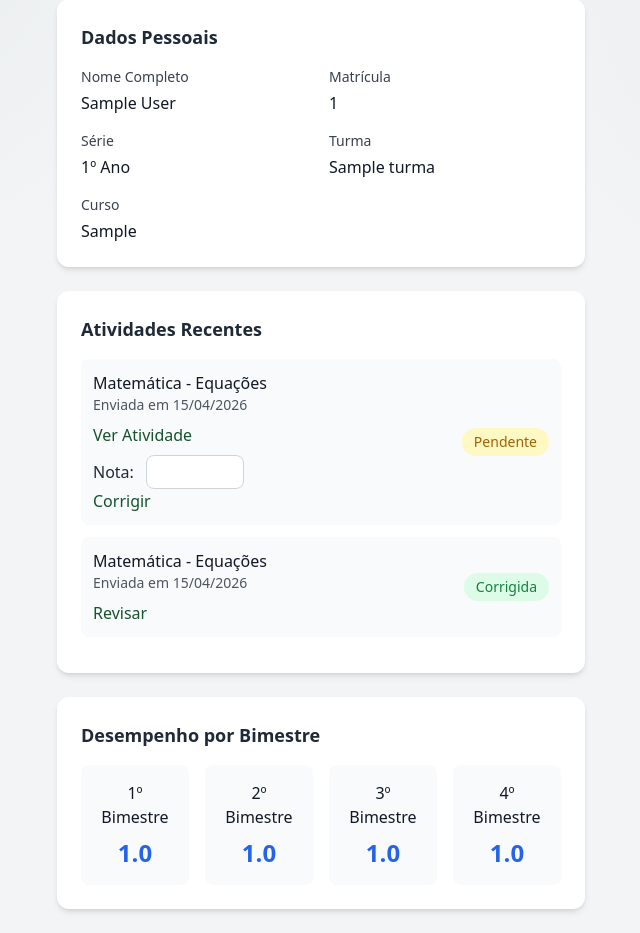
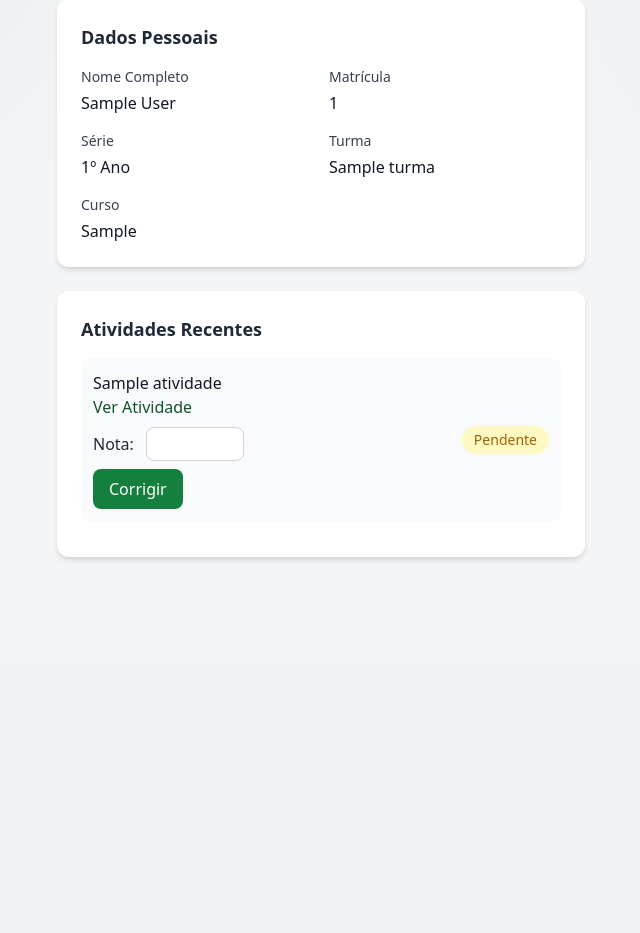
Before and after one commit to Ualter-Lab/SEA, a Flask app: page /aluno/1 in a window 1280 px wide. Shown: the part 137-1070 px from the top of the page, without its empty margins (319-959 px from the left). After the commit the page ends 697 px from the top, so only its background shows below. Run offline with Flask 3, Linux system fonts and the light colour scheme; a user stored in the database is signed in; tables that the repository leaves empty hold one stand-in row (values such as "Sample post"); some libraries are stand-ins or nearby versions.

Commit message:
Finalização das funções de envio de atividade
- Corrigindo o erro de não aparecer as atividades enviada do aluno
- Feito as funções de corrigir atividade e baixar o arquivo enviado
- Foi atualizado o modelo do banco de dados e algumas funções de templates para se adaptar a atualização
- Falta finalizar a função de revisar a atividade corrigida, e fazer as notificações de ações do site

```diff
--- a/templates/subpage.html
+++ b/templates/subpage.html
@@ -1,5 +1,6 @@
 <!doctype html>
 <html lang="pt-BR">
+
 <head>
   <meta charset="UTF-8" />
   <meta name="viewport" content="width=device-width, initial-scale=1.0" />
@@ -24,21 +25,17 @@
     body {
       margin: 0;
       background:
-          radial-gradient(
-            circle at 10% 0%,
+        radial-gradient(circle at 10% 0%,
           rgba(22, 101, 52, 0.06),
-            transparent 28%
-          ),
-          radial-gradient(
-            circle at 90% 10%,
+          transparent 28%),
+        radial-gradient(circle at 90% 10%,
           rgba(22, 101, 52, 0.045),
-            transparent 25%
-          ),
+          transparent 25%),
         var(--sea-bg);
       color: #1f2937;
     }
 
-      body > div:first-of-type {
+    body>div:first-of-type {
       z-index: 50;
       box-shadow: 0 2px 12px rgba(0, 0, 0, 0.08);
       backdrop-filter: blur(8px);
@@ -85,15 +82,15 @@
         overflow-x: hidden;
       }
 
-        body > div:first-of-type {
+      body>div:first-of-type {
         padding: 0.85rem 1rem;
       }
 
-        body > div:first-of-type h1 {
+      body>div:first-of-type h1 {
         font-size: 0.98rem;
       }
 
-        body > div:first-of-type a {
+      body>div:first-of-type a {
         font-size: 0.9rem;
       }
 
@@ -124,7 +121,7 @@
       padding-bottom: 2.5rem;
     }
 
-      .max-w-4xl > * {
+    .max-w-4xl>* {
       animation: seaFadeUp 0.35s ease both;
     }
 
@@ -172,6 +169,7 @@
         opacity: 0;
         transform: translateY(7px);
       }
+
       to {
         opacity: 1;
         transform: translateY(0);
@@ -197,7 +195,7 @@
         gap: 0.75rem;
       }
 
-        .max-w-4xl .flex.justify-between > span {
+      .max-w-4xl .flex.justify-between>span {
         flex-shrink: 0;
       }
 
@@ -211,6 +209,7 @@
     }
   </style>
 </head>
+
 <body class="bg-gray-100 min-h-screen">
   <!-- Navbar -->
   <div class="bg-green-800 text-white p-4 flex justify-between">
@@ -229,16 +228,12 @@
 
       <div class="grid md:grid-cols-2 gap-4">
         <div>
-            <label class="block text-sm font-medium text-gray-700"
-              >Nome Completo</label
-            >
+          <label class="block text-sm font-medium text-gray-700">Nome Completo</label>
           <p class="mt-1 text-gray-900">{{ name }}</p>
         </div>
 
         <div>
-            <label class="block text-sm font-medium text-gray-700"
-              >Matrícula</label
-            >
+          <label class="block text-sm font-medium text-gray-700">Matrícula</label>
           <p class="mt-1 text-gray-900">{{ matricula }}</p>
         </div>
 
@@ -264,84 +259,66 @@
       <h3 class="text-lg font-semibold text-gray-800 mb-4">
         Atividades Recentes
       </h3>
-
+      {% if atividades_pendente %}
+      {% for p in atividades_pendente %}
       <div class="space-y-3 mb-3">
-          <div
-            class="flex justify-between items-center p-3 bg-gray-50 rounded-lg"
-          >
+        <div class="flex justify-between items-center p-3 bg-gray-50 rounded-lg">
           <div>
-              <h4 class="font-medium text-gray-900">Matemática - Equações</h4>
-              <p class="text-sm mb-2 text-gray-600">Enviada em 15/04/2026</p>
-              <a href="#" class="text-green-900 hover:underline"
-                >Ver Atividade</a
-              >
+            <h4 class="font-medium text-gray-900">{{ p.atividade_ref.name }}</h4>
+            <a href="/download-files/{{ p.relacao_atividade }}/{{ student_id }}"
+              class="text-green-900 hover:underline">Ver Atividade</a>
             <br />
-              <form action="/corrigir" method="post" class="mt-2">
+            <form action="/corrigir-atividade/{{ p.relacao_atividade }}/{{ p.id_aluno }}" method="post" class="mt-2">
               <label for="nota">Nota:</label>
-                <input
-                  type="number"
-                  id="nota"
-                  name="nota"
-                  min="0"
-                  max="10"
-                  class="ml-2 px-2 py-1 border border-gray-300 rounded-lg focus:outline-none focus:ring-2 focus:ring-green-600"
-                />
+              <input type="number" id="nota" name="nota" min="0" max="10"
+                class="ml-2 px-2 py-1 border border-gray-300 rounded-lg focus:outline-none focus:ring-2 focus:ring-green-600" />
+                <br/>
+              <button type="submit" class="mt-2 bg-green-700 hover:bg-green-600 text-white px-4 py-2 rounded-lg">
+                Corrigir
+              </button>
             </form>
-              <a href="#" class="text-green-900 hover:underline">Corrigir</a>
           </div>
-            <span
-              class="px-3 py-1 bg-yellow-100 text-yellow-700 rounded-full text-sm"
-            >
+          <span class="px-3 py-1 bg-yellow-100 text-yellow-700 rounded-full text-sm">
             Pendente
           </span>
         </div>
       </div>
+      {% else %}
+      <div class="space-y-3 mb-3">
+        <div class="flex justify-between items-center p-3 bg-gray-50 rounded-lg">
+          <div>
+            <h4 class="font-medium text-gray-900">Nenhuma atividade pendente</h4>
+          </div>
+        </div>
+      </div>
+      {% endfor %}
+      {% endif %}
 
+      {% if atividades_corrigida %}
+      {% for c in atividades_corrigida %}
       <div class="space-y-3 mb-3">
-          <div
-            class="flex justify-between items-center p-3 bg-gray-50 rounded-lg"
-          >
+        <div class="flex justify-between items-center p-3 bg-gray-50 rounded-lg">
           <div>
-              <h4 class="font-medium text-gray-900">Matemática - Equações</h4>
-              <p class="text-sm mb-2 text-gray-600">Enviada em 15/04/2026</p>
-              <a href="#" class="text-green-900 hover:underline">Revisar</a>
+            <h4 class="font-medium text-gray-900">{{ c.atividade_ref.name }}</h4>
+
+            <a href="/download-files/{{ c.relacao_atividade }}/{{ student_id }}"
+              class="text-green-900 hover:underline">Revisar</a>
           </div>
-            <span
-              class="px-3 py-1 bg-green-100 text-green-700 rounded-full text-sm"
-            >
+          <span class="px-3 py-1 bg-green-100 text-green-700 rounded-full text-sm">
             Corrigida
           </span>
         </div>
       </div>
-      </div>
-
-      <!-- Desempenho -->
-      <div class="bg-white p-6 rounded-xl shadow-md">
-        <h3 class="text-lg font-semibold text-gray-800 mb-4">
-          Desempenho por Bimestre
-        </h3>
-
-        <div class="grid md:grid-cols-4 gap-4">
-          <div class="text-center p-4 bg-gray-50 rounded-lg">
-            <h4 class="font-medium text-gray-900">1º Bimestre</h4>
-            <p class="text-2xl font-bold text-blue-600 mt-2">{{ mb1 }}</p>
-          </div>
-
-          <div class="text-center p-4 bg-gray-50 rounded-lg">
-            <h4 class="font-medium text-gray-900">2º Bimestre</h4>
-            <p class="text-2xl font-bold text-blue-600 mt-2">{{ mb2 }}</p>
-          </div>
-
-          <div class="text-center p-4 bg-gray-50 rounded-lg">
-            <h4 class="font-medium text-gray-900">3º Bimestre</h4>
-            <p class="text-2xl font-bold text-blue-600 mt-2">{{ mb3 }}</p>
-          </div>
-
-          <div class="text-center p-4 bg-gray-50 rounded-lg">
-            <h4 class="font-medium text-gray-900">4º Bimestre</h4>
-            <p class="text-2xl font-bold text-blue-600 mt-2">{{ mb4 }}</p>
+      {% else %}
+      <div class="space-y-3 mb-3">
+        <div class="flex justify-between items-center p-3 bg-gray-50 rounded-lg">
+          <div>
+            <h4 class="font-medium text-gray-900">Nenhuma atividade pendente</h4>
           </div>
         </div>
+      </div>
+      {% endfor %}
+      {% endif %}
     </div>
   </div>
 
@@ -401,24 +378,11 @@
       </p>
 
       <!-- Form de envio -->
-        <form
-          action="/update-files/{{ a.id }}"
-          method="post"
-          enctype="multipart/form-data"
-          class="mt-4 space-y-3"
-        >
+      <form action="/update-files/{{ a.id }}" method="post" enctype="multipart/form-data" class="mt-4 space-y-3">
 
-          <input
-            type="file"
-            name="arquivo"
-            required
-            class="w-full"
-          />
+        <input type="file" name="arquivo" required class="w-full" />
 
-          <button
-            type="submit"
-            class="bg-green-700 hover:bg-green-600 text-white px-4 py-2 rounded-lg"
-          >
+        <button type="submit" class="bg-green-700 hover:bg-green-600 text-white px-4 py-2 rounded-lg">
           Enviar atividade
         </button>
 
@@ -463,15 +427,11 @@
       </p>
 
       {% if e.status == "pendente" %}
-        <span
-          class="inline-block mt-3 bg-yellow-100 text-yellow-700 px-3 py-1 rounded-full text-sm"
-        >
+      <span class="inline-block mt-3 bg-yellow-100 text-yellow-700 px-3 py-1 rounded-full text-sm">
         Pendente de correção
       </span>
       {% else %}
-        <span
-          class="inline-block mt-3 bg-green-100 text-green-700 px-3 py-1 rounded-full text-sm"
-        >
+      <span class="inline-block mt-3 bg-green-100 text-green-700 px-3 py-1 rounded-full text-sm">
         correção feita
       </span>
       {% endif %}
@@ -504,9 +464,7 @@
           <div class="font-light">{{ p.is_teacher }}</div>
           <div class="text-sm text-gray-500 mt-1">
             <a href="/p_excluir/{{ p.id }}" class="text-red-900">Excluir</a> |
-              <a href="/p_confirmar/{{ p.id }}" class="text-green-900"
-                >Confirmar</a
-              >
+            <a href="/p_confirmar/{{ p.id }}" class="text-green-900">Confirmar</a>
           </div>
         </li>
         {% endfor %}
@@ -525,9 +483,7 @@
           <div class="text-sm text-gray-500 mt-1">
             <a href="/logout_materia/{{ m.id }}" class="text-red-900">Sair</a>
             |
-              <a href="/submateria/{{ m.id }}" class="text-green-900"
-                >Ver matéria</a
-              >
+            <a href="/submateria/{{ m.id }}" class="text-green-900">Ver matéria</a>
           </div>
         </li>
         {% endfor %}
@@ -536,15 +492,9 @@
         Entrar em uma nova matéria
       </h3>
       <form action="/entrar_matéria" method="post" class="space-y-4">
-          <input
-            type="text"
-            name="id_materia"
-            placeholder="ID da matéria"
-            class="w-full px-4 py-2 border rounded-lg focus:ring-2 focus:ring-green-600"
-          />
-          <button
-            class="bg-green-700 hover:bg-green-600 text-white px-4 py-2 rounded-lg"
-          >
+        <input type="text" name="id_materia" placeholder="ID da matéria"
+          class="w-full px-4 py-2 border rounded-lg focus:ring-2 focus:ring-green-600" />
+        <button class="bg-green-700 hover:bg-green-600 text-white px-4 py-2 rounded-lg">
           Entrar Matéria
         </button>
       </form>
@@ -559,32 +509,24 @@
         Notas de {{ nome }}
       </h3>
       <div class="text-center">
+        {% if nota_materia >= 6 %}
         <div class="bg-gray-200 p-4 rounded-lg mb-2 inline-block">
           <p>1º bimestre</p>
-            <p class="font-extrabold text-xl text-center">{{ b1 }}</p>
+          <p class="font-extrabold text-xl text-center text-green-700">{{ nota_materia | round(2) }}</p>
         </div>
+        {% else %}
         <div class="bg-gray-200 p-4 rounded-lg mb-2 inline-block">
-            <p>2º bimestre</p>
-            <p class="font-extrabold text-xl text-center">{{ b2 }}</p>
+          <p>1º bimestre</p>
+          <p class="font-extrabold text-xl text-center text-red-700">{{ nota_materia | round(2) }}</p>
         </div>
-          <div class="bg-gray-200 p-4 rounded-lg mb-2 inline-block">
-            <p>3º bimestre</p>
-            <p class="font-extrabold text-xl text-center">{{ b3 }}</p>
-          </div>
-          <div class="bg-gray-200 p-4 rounded-lg mb-2 inline-block">
-            <p>4º bimestre</p>
-            <p class="font-extrabold text-xl text-center">{{ b4 }}</p>
-          </div>
+        {% endif %}
         <div class="bg-white p-6 rounded-xl shadow max-w-md mx-auto">
           <h3 class="text-lg font-semibold text-gray-800 mb-4">
             Atividades de {{ nome }}
           </h3>
           <p>
-              <a
-                href="/atividades/{{ materia_id }}"
-                class="text-green-700 hover:underline"
-                >Ver todas as minhas Atividades</a
-              >
+            <a href="/atividades/{{ materia_id }}" class="text-green-700 hover:underline">Ver todas as minhas
+              Atividades</a>
           </p>
         </div>
       </div>
@@ -592,4 +534,5 @@
   </div>
   {% endif%}
 </body>
+
 </html>
```
Also changed, not shown: backend/models.py (+3 -6 lines), backend/routes_pages.py (+62 -44 lines), templates/startpage.html (+9 -45 lines). Lines whose indentation alone changed are shown as unchanged.
